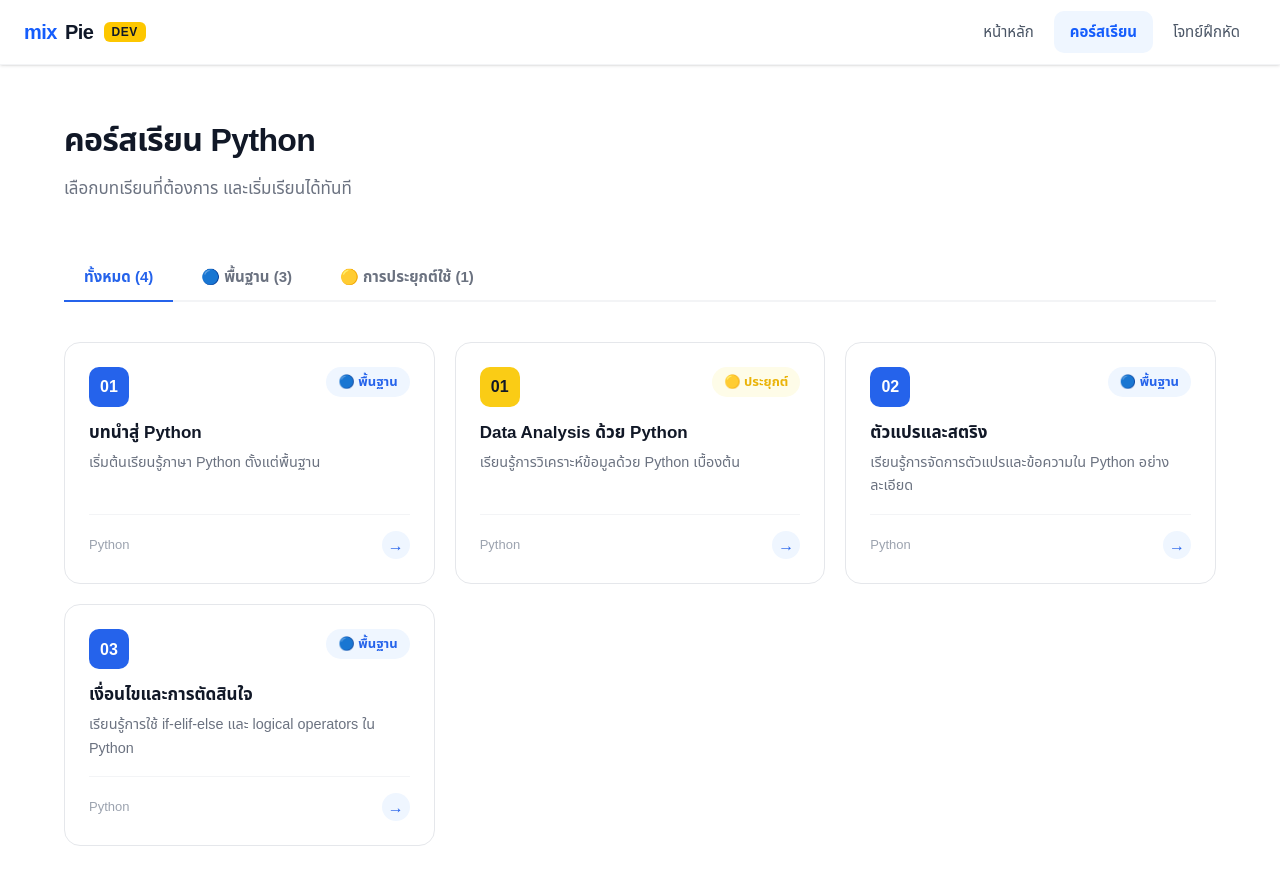
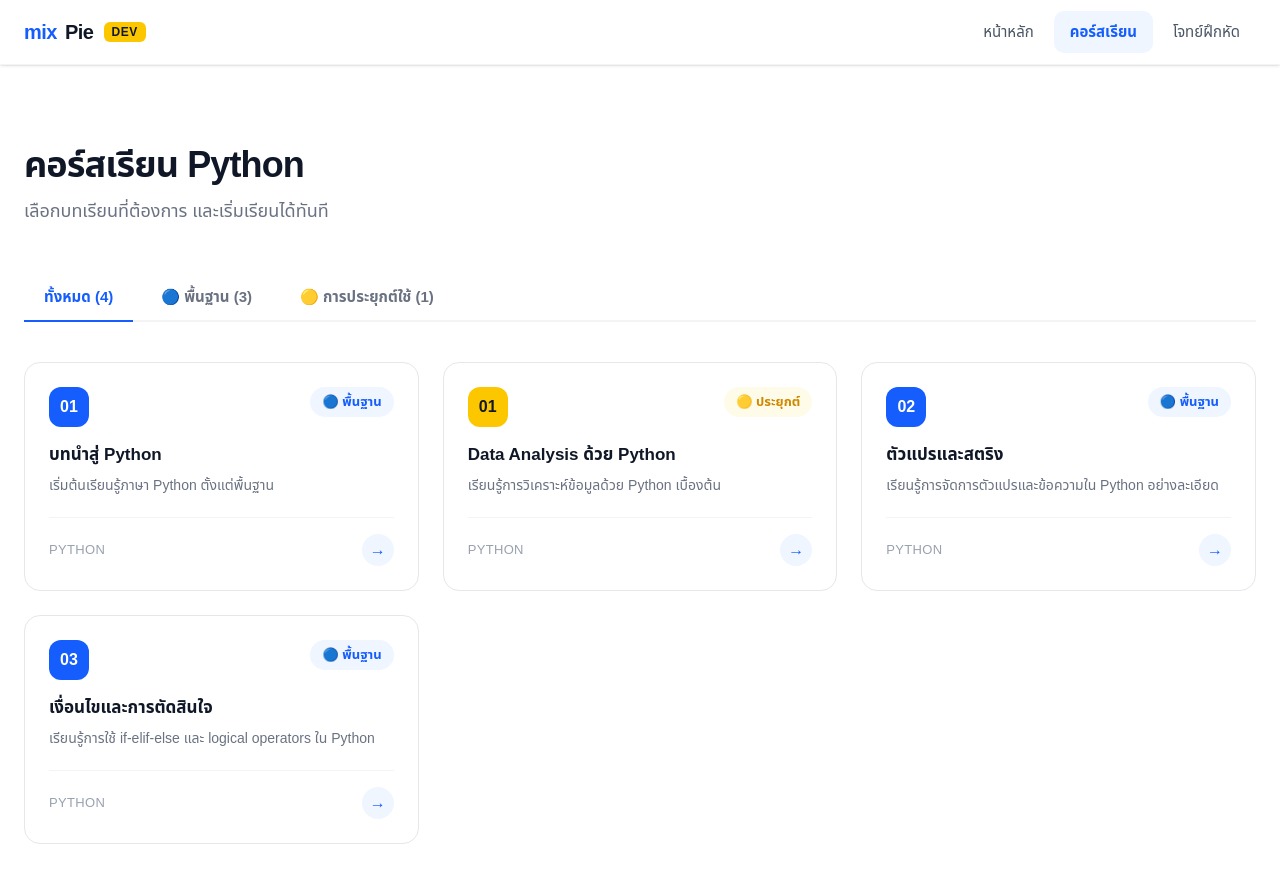
Before and after one commit to LoveMig6334/py-course-ai, a Next.js app: page /course in a window 1280 px wide. Shown: the top 884 px of the page. Built offline with nearby package versions, Linux system fonts and the light colour scheme; a web font is replaced by a local one.

Commit message:
feat: update CourseList and CoursePage components with improved layout and styling

```diff
--- a/app/course/CourseList.tsx
+++ b/app/course/CourseList.tsx
@@ -1,8 +1,9 @@
 "use client";
 
-import Link from "next/link";
+import { Badge } from "@/components/ui/Badge";
+import { CourseCard } from "@/components/ui/Card";
+import type { LessonData } from "@/lib/mdx";
 import { useState } from "react";
-import type { LessonData } from "@/lib/mdx";
 
 type Tab = "all" | "basic" | "application";
 
@@ -14,26 +15,42 @@ export default function CourseList({ lessons }: { lessons: LessonData[] }) {
     return l.frontmatter.category === tab;
   });
 
-  const basicCount = lessons.filter((l) => l.frontmatter.category === "basic").length;
-  const appCount = lessons.filter((l) => l.frontmatter.category === "application").length;
+  const basicCount = lessons.filter(
+    (l) => l.frontmatter.category === "basic",
+  ).length;
+  const appCount = lessons.filter(
+    (l) => l.frontmatter.category === "application",
+  ).length;
 
   return (
     <>
-      <div className="category-tabs">
+      <div className="flex flex-wrap gap-2 mb-10 border-b-2 border-gray-100">
         <button
-          className={`category-tab ${tab === "all" ? "active" : ""}`}
+          className={`px-5 py-2.5 rounded-t-lg font-semibold text-[0.9375rem] transition-all duration-200 border-b-2 -mb-[2px] ${
+            tab === "all"
+              ? "text-blue-600 border-blue-600"
+              : "text-gray-500 border-transparent hover:text-blue-600"
+          }`}
           onClick={() => setTab("all")}
         >
           ทั้งหมด ({lessons.length})
         </button>
         <button
-          className={`category-tab ${tab === "basic" ? "active" : ""}`}
+          className={`px-5 py-2.5 rounded-t-lg font-semibold text-[0.9375rem] transition-all duration-200 border-b-2 -mb-[2px] ${
+            tab === "basic"
+              ? "text-blue-600 border-blue-600"
+              : "text-gray-500 border-transparent hover:text-blue-600"
+          }`}
           onClick={() => setTab("basic")}
         >
           🔵 พื้นฐาน ({basicCount})
         </button>
         <button
-          className={`category-tab ${tab === "application" ? "active" : ""}`}
+          className={`px-5 py-2.5 rounded-t-lg font-semibold text-[0.9375rem] transition-all duration-200 border-b-2 -mb-[2px] ${
+            tab === "application"
+              ? "text-blue-600 border-blue-600"
+              : "text-gray-500 border-transparent hover:text-blue-600"
+          }`}
           onClick={() => setTab("application")}
         >
           🟡 การประยุกต์ใช้ ({appCount})
@@ -41,35 +58,49 @@ export default function CourseList({ lessons }: { lessons: LessonData[] }) {
       </div>
 
       {filtered.length === 0 ? (
-        <div style={{ textAlign: "center", padding: "4rem", color: "var(--gray-400)" }}>
-          <p style={{ fontSize: "1.125rem" }}>ยังไม่มีบทเรียนในหมวดนี้</p>
+        <div className="text-center py-16 text-gray-400">
+          <p className="text-lg">ยังไม่มีบทเรียนในหมวดนี้</p>
         </div>
       ) : (
-        <div className="courses-grid">
+        <div className="grid grid-cols-1 sm:grid-cols-2 lg:grid-cols-3 gap-6">
           {filtered.map((lesson, i) => {
             const isApp = lesson.frontmatter.category === "application";
-            const num = (lesson.frontmatter.order ?? i + 1).toString().padStart(2, "0");
+            const num = (lesson.frontmatter.order ?? i + 1)
+              .toString()
+              .padStart(2, "0");
             return (
-              <Link
+              <CourseCard
                 key={lesson.slug}
                 href={`/course/${lesson.slug}`}
-                className="course-card"
+                className="group"
               >
-                <div className="course-card-top">
-                  <div className={`course-card-num ${isApp ? "application" : ""}`}>{num}</div>
-                  <span className={`category-badge ${lesson.frontmatter.category}`}>
+                <div className="flex items-start justify-between mb-4">
+                  <div
+                    className={`w-10 h-10 rounded-xl flex items-center justify-center font-bold text-base shrink-0 ${isApp ? "bg-yellow-400 text-gray-900" : "bg-blue-600 text-white"}`}
+                  >
+                    {num}
+                  </div>
+                  <Badge variant={isApp ? "application" : "basic"}>
                     {isApp ? "🟡 ประยุกต์" : "🔵 พื้นฐาน"}
+                  </Badge>
+                </div>
+                <div className="text-[1.0625rem] font-bold text-gray-900 mb-2 leading-snug group-hover:text-blue-600 transition-colors">
+                  {lesson.frontmatter.title}
+                </div>
+                {lesson.frontmatter.description && (
+                  <div className="text-sm text-gray-500 leading-relaxed flex-1">
+                    {lesson.frontmatter.description}
+                  </div>
+                )}
+                <div className="flex items-center justify-between mt-5 pt-4 border-t border-gray-100">
+                  <span className="text-[0.8125rem] font-medium text-gray-400 uppercase tracking-wide">
+                    Python
                   </span>
+                  <div className="w-8 h-8 rounded-full bg-blue-50 text-blue-600 flex items-center justify-center transition-all group-hover:bg-blue-600 group-hover:text-white">
+                    →
+                  </div>
                 </div>
-                <div className="course-card-title">{lesson.frontmatter.title}</div>
-                {lesson.frontmatter.description && (
-                  <div className="course-card-desc">{lesson.frontmatter.description}</div>
-                )}
-                <div className="course-card-footer">
-                  <span className="course-card-meta">Python</span>
-                  <div className="course-card-arrow">→</div>
-                </div>
-              </Link>
+              </CourseCard>
             );
           })}
         </div>
--- a/app/course/page.tsx
+++ b/app/course/page.tsx
@@ -4,10 +4,14 @@ import CourseList from "./CourseList";
 export default async function CoursePage() {
   const lessons = await getAllLessons();
   return (
-    <div className="course-page">
-      <div className="page-header">
-        <h1 className="page-title">คอร์สเรียน Python</h1>
-        <p className="page-desc">เลือกบทเรียนที่ต้องการ และเริ่มเรียนได้ทันที</p>
+    <div className="max-w-7xl mx-auto px-6 py-12 md:py-20 min-h-[calc(100vh-64px)] w-full">
+      <div className="mb-12 max-w-2xl">
+        <h1 className="text-3xl md:text-4xl font-bold tracking-tight text-gray-900 mb-3">
+          คอร์สเรียน Python
+        </h1>
+        <p className="text-lg text-gray-500 leading-relaxed">
+          เลือกบทเรียนที่ต้องการ และเริ่มเรียนได้ทันที
+        </p>
       </div>
       <CourseList lessons={lessons} />
     </div>
```
